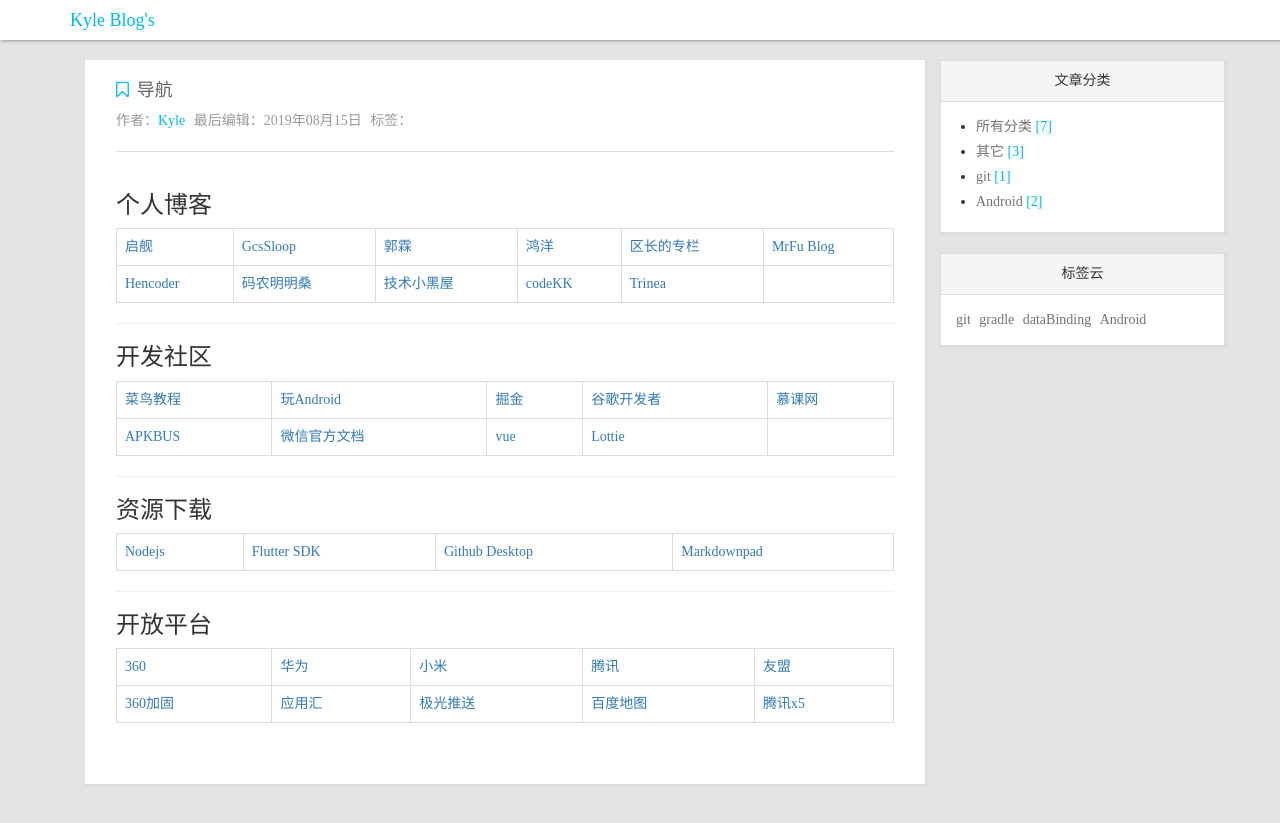
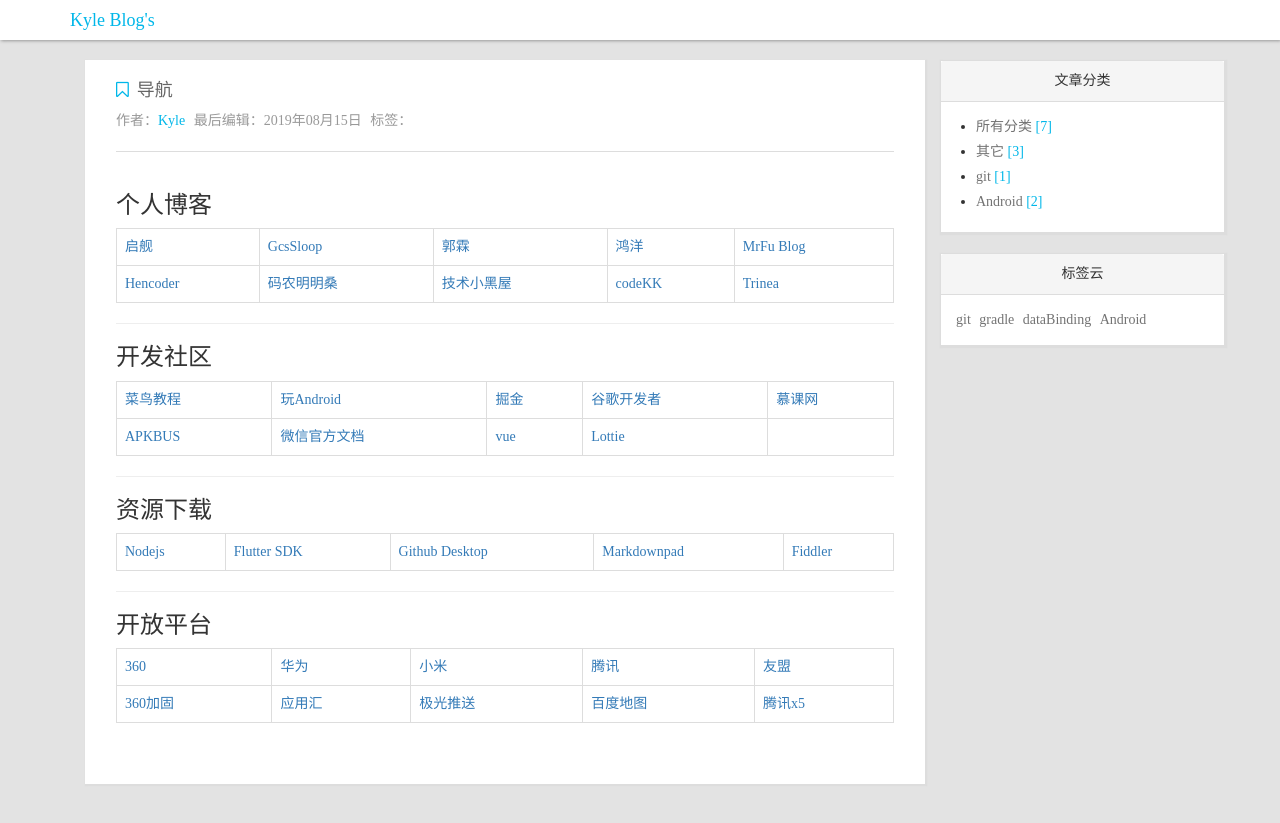
Before and after one commit to z981446402/kyle.github.com, a Jekyll site: the page built from _posts/2019-08-15-导航.md, in a window 1280 px wide. Shown: the top 823 px of the page. Built offline with Jekyll 4.4.1, drawn with Linux system fonts in a browser that asks for light colours; nearby versions of some CDN libraries; comment, search, counter and statistics services are not loaded.

Commit message:
Update 2019-08-15-导航.md
update

```diff
--- a/_posts/2019-08-15-导航.md
+++ b/_posts/2019-08-15-导航.md
@@ -13,7 +13,6 @@
     <td><a href="http://www.gcssloop.com/customview/CustomViewIndex/" target="_blank">GcsSloop</a></td>
     <td><a href="http://blog.csdn.net/guolin_blog" target="_blank">郭霖</a></td>
 	<td><a href="https://blog.csdn.net/lmj623565791" target="_blank">鸿洋</a></td>
-	<td><a href="http://blog.csdn.net/sbsujjbcy" target="_blank">区长的专栏</a></td>
 	<td><a href="https://mrfu.me/" target="_blank">MrFu Blog</a></td>
    </tr>
    <tr>
@@ -52,6 +51,7 @@
     <td><a href="https://flutter.dev/docs/development/tools/sdk/releases#windows" target="_blank">Flutter SDK</a></td>
     <td><a href="https://desktop.github.com/" target="_blank">Github Desktop</a></td>
     <td><a href="http://markdownpad.com/download.html/" target="_blank">Markdownpad</a></td>
+    <td><a href="https://www.telerik.com/fiddler" target="_blank">Fiddler</a></td>
    </tr>
 </table>
 
```
